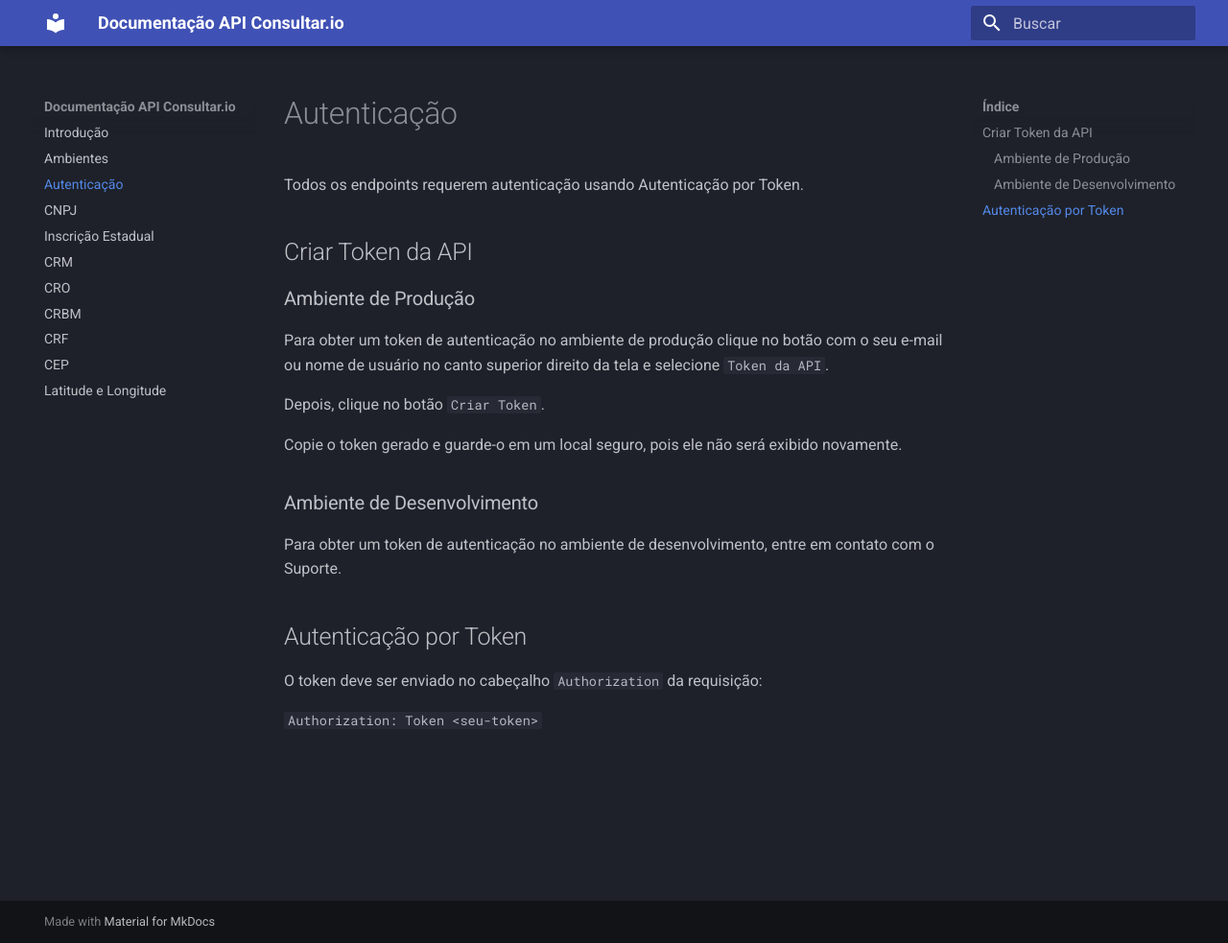
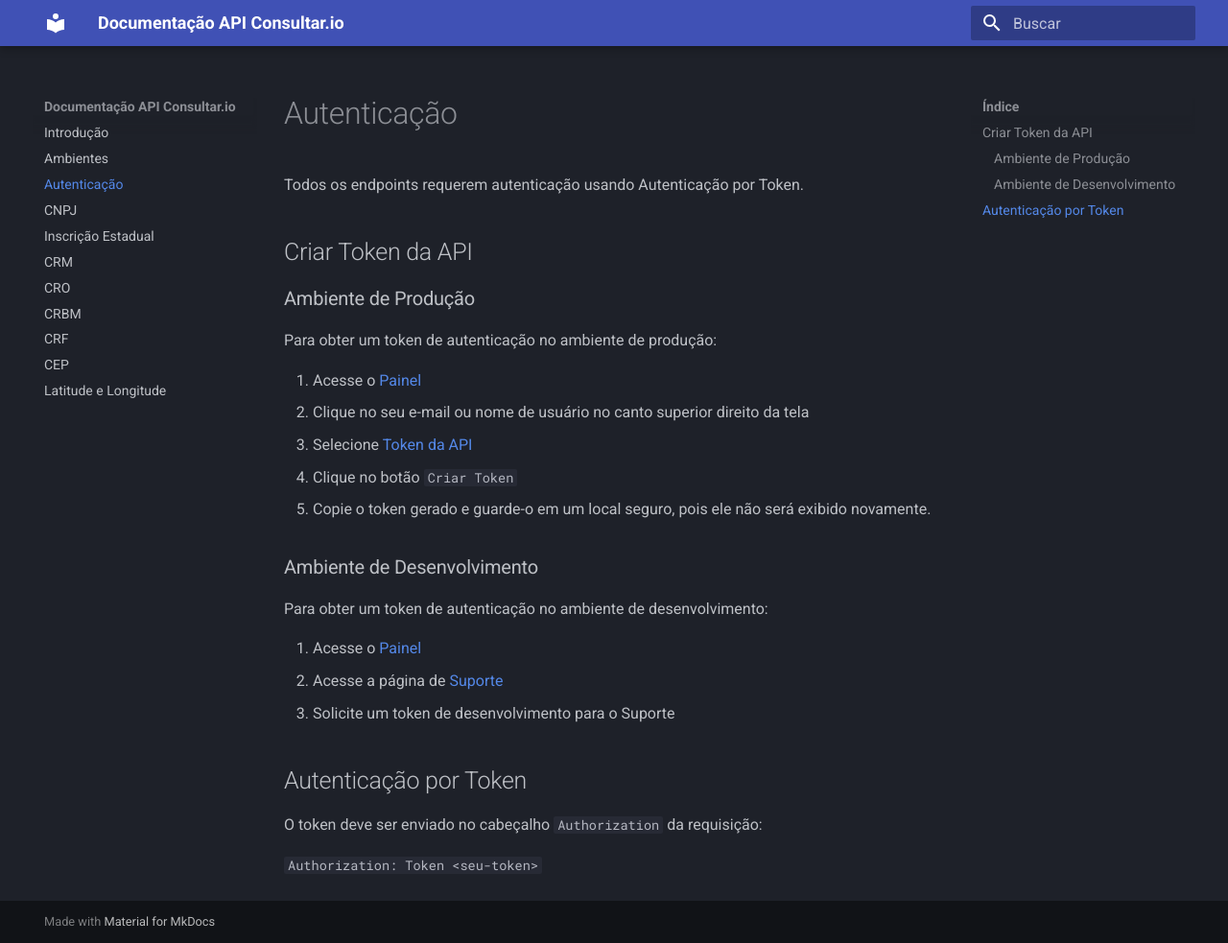
Before and after one commit to consultar-io/doc, an MkDocs documentation site: the page built from docs/autenticacao.md, in a window 1280 px wide and 983 px high. Shown: the whole window at 96% size. Built offline with MkDocs 1.6.1 and Material for MkDocs 9.7.7, drawn with Linux system fonts in a browser that asks for light colours.

Commit message:
Refine authentication documentation by simplifying the instructions for obtaining API tokens in the production environment.

```diff
--- a/docs/autenticacao.md
+++ b/docs/autenticacao.md
@@ -6,18 +6,22 @@
 
 ### Ambiente de Produção
 
-Para obter um token de autenticação no ambiente de produção clique no botão com
-o seu e-mail ou nome de usuário no canto superior direito da tela e
-selecione `Token da API`.
+Para obter um token de autenticação no ambiente de produção:
 
-Depois, clique no botão `Criar Token`.
-
-Copie o token gerado e guarde-o em um local seguro, pois ele não será exibido novamente.
+1. Acesse o [Painel](https://consultar.io/app)
+2. Clique no seu e-mail ou nome de usuário no canto superior direito da tela
+3. Selecione [Token da API](https://consultar.io/app/token/)
+4. Clique no botão `Criar Token`
+5. Copie o token gerado e guarde-o em um local seguro, pois ele não será exibido
+   novamente.
 
 ### Ambiente de Desenvolvimento
 
-Para obter um token de autenticação no ambiente de desenvolvimento, entre em
-contato com o Suporte.
+Para obter um token de autenticação no ambiente de desenvolvimento:
+
+1. Acesse o [Painel](https://consultar.io/app)
+2. Acesse a página de [Suporte](https://consultar.io/app/ajuda/)
+3. Solicite um token de desenvolvimento para o Suporte
 
 ## Autenticação por Token
 
```
